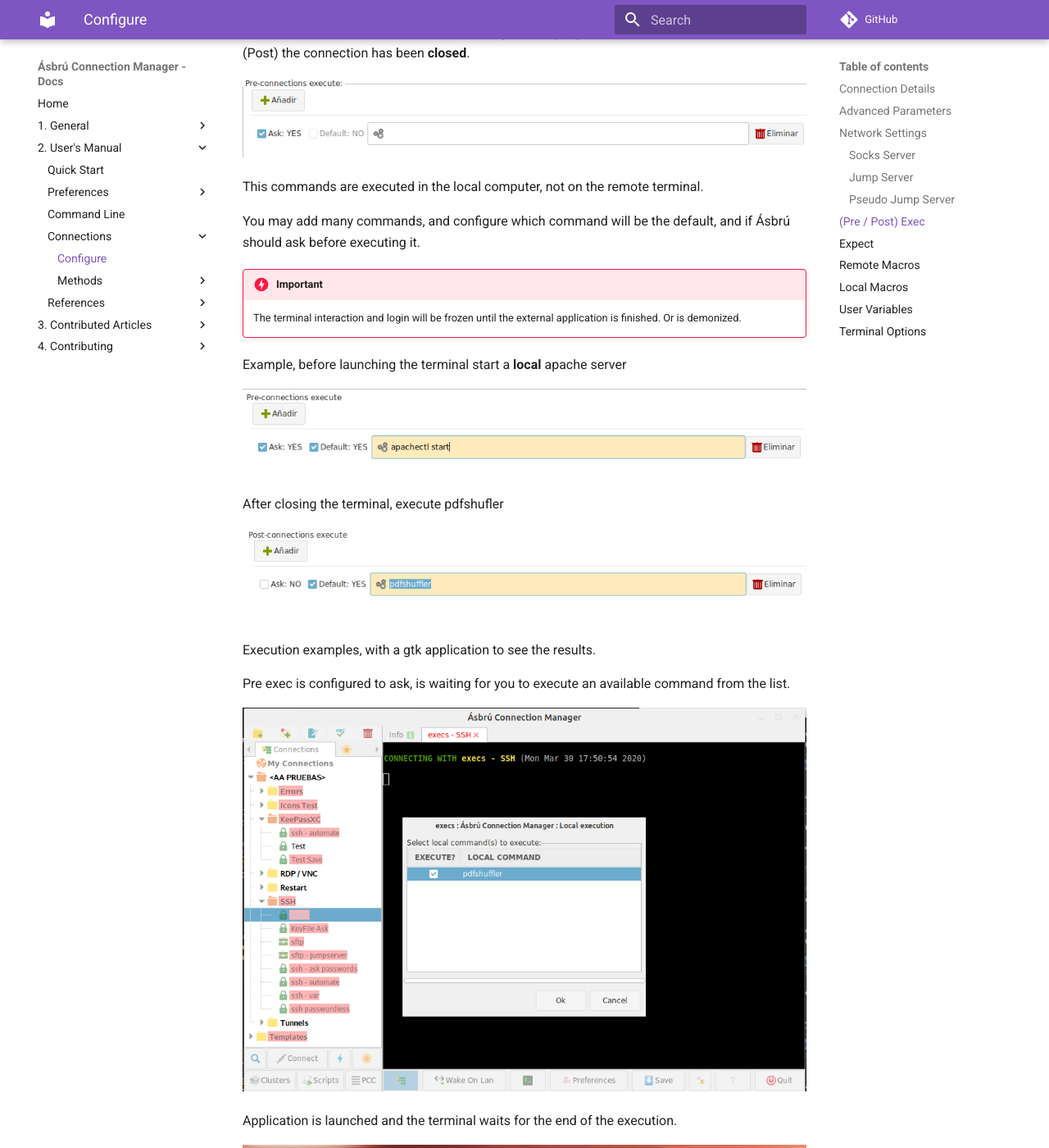
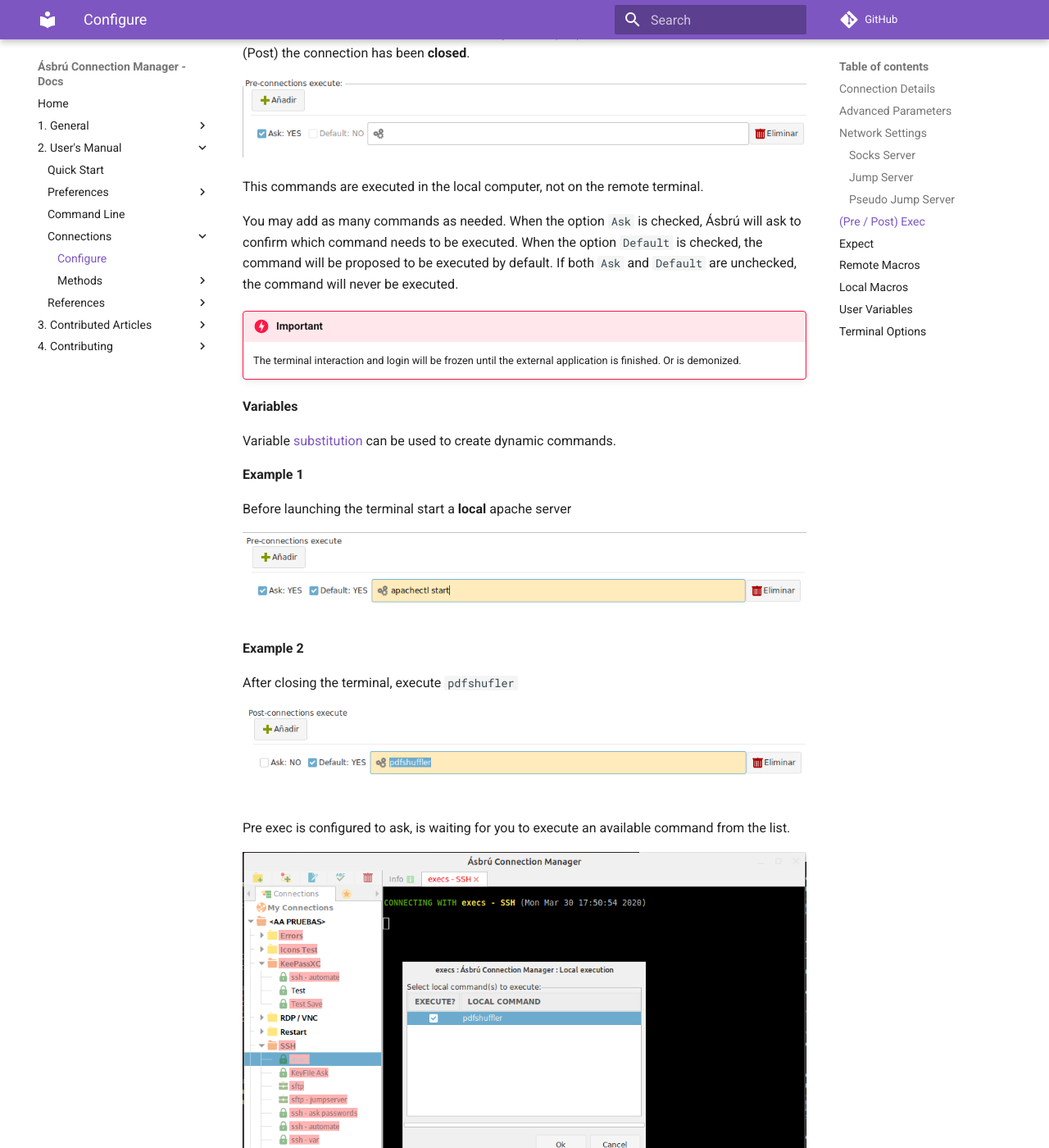
Before and after one commit to asbru-cm/asbru-cm, an MkDocs documentation site: the page built from doc/Manual/Connections/SSH.md, in a window 1280 px wide and 1400 px high, scrolled down 4500 px. Shown: the whole window at 82% size. Built offline with MkDocs 1.6.1 and Material for MkDocs 9.7.7, drawn with Linux system fonts in a browser that asks for light colours; comment, search, counter and statistics services are not loaded.

Commit message:
:pencil: Mention variable substitution for pre/post execution commands (#704)

```diff
--- a/doc/Manual/Connections/SSH.md
+++ b/doc/Manual/Connections/SSH.md
@@ -105,23 +105,28 @@
 
 ![](images/ssh9.png)
 
-
 This commands are executed in the local computer, not on the remote terminal.
 
-You may add many commands, and configure which command will be the default, and if Ásbrú should ask before executing it.
+You may add as many commands as needed.  When the option `Ask` is checked, Ásbrú will ask to confirm which command needs to be executed.  When the option `Default` is checked, the command will be proposed to be executed by default.  If both `Ask` and `Default` are unchecked, the command will never be executed.
 
 !!! danger "Important"
     The terminal interaction and login will be frozen until the external application is finished. Or is demonized.
 
-Example, before launching the terminal start a __local__ apache server
+**Variables**
+
+Variable [substitution](../Substitutions.md) can be used to create dynamic commands.
+
+**Example 1**
+
+Before launching the terminal start a __local__ apache server
 
 ![](images/exec9.png)
 
-After closing the terminal, execute pdfshufler
+**Example 2**
+
+After closing the terminal, execute `pdfshufler`
 
 ![](images/exec10.png)
-
-Execution examples, with a gtk application to see the results.
 
 Pre exec is configured to ask, is waiting for you to execute an available command from the list.
 
```
Also changed, not shown: doc/Manual/Substitutions.md (+9 -6 lines), doc/Manual/images/subst3.png (added).
